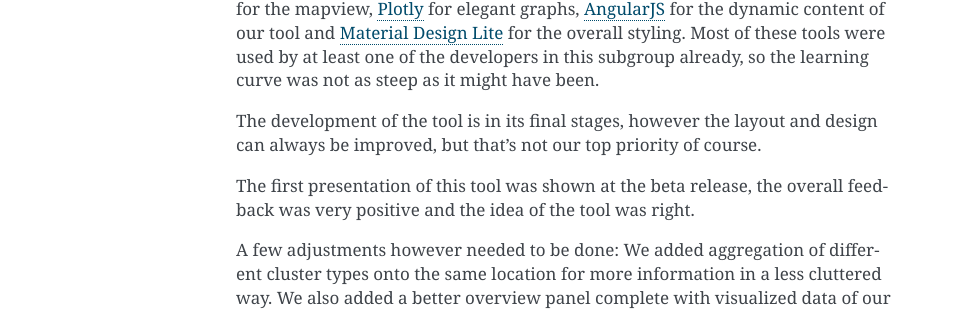
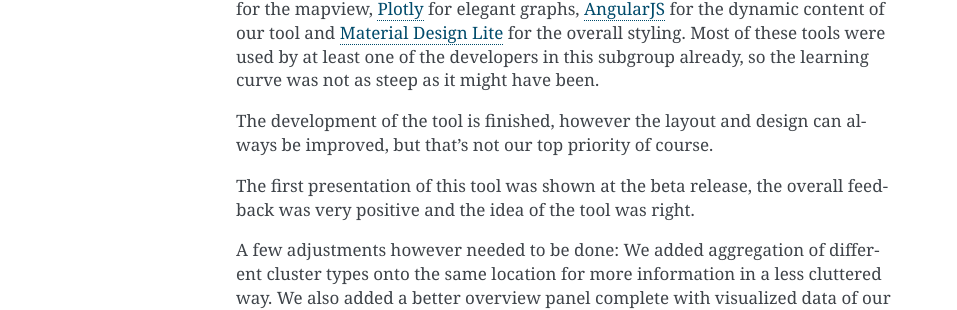
Before and after one commit to Stride-Apollo/Stride-Report, a Sphinx documentation site: the page built from source/functionals.rst, in a window 1280 px wide and 900 px high, scrolled down 3223 px. Shown: the part 414-724 px from the top of the window, without its empty margins (184-1141 px from the left). Built offline with Sphinx 7.4.7, drawn with Linux system fonts in a browser that asks for light colours.

Commit message:
Verslag update

```diff
--- a/source/functionals.rst
+++ b/source/functionals.rst
@@ -74,7 +74,7 @@ Scientific visualization
 We have chosen for a lot of technologies to help build our visualization tool. We use `Electron <https://electron.atom.io/>`_ to build a native cross-platform desktop application with web technologies like Javascript and CSS. Electron is able of extracting a buildable executable tool which is what we want for our visualization tool. Due to usage of web technologies we have access to a number of useful libraries. We use
 `Mapbox <https://www.mapbox.com/>`_ for the mapview, `Plotly <https://plot.ly/>`_ for elegant graphs, `AngularJS <https://angularjs.org/>`_ for the dynamic content of our tool and `Material Design Lite <https://getmdl.io/>`_ for the overall styling. Most of these tools were used by at least one of the developers in this subgroup already, so the learning curve was not as steep as it might have been.
 
-The development of the tool is in its final stages, however the layout and design can always be improved, but that's not our top priority of course.
+The development of the tool is finished, however the layout and design can always be improved, but that's not our top priority of course.
 
 The first presentation of this tool was shown at the beta release, the overall feedback was very positive and the idea of the tool was right.
 
```
